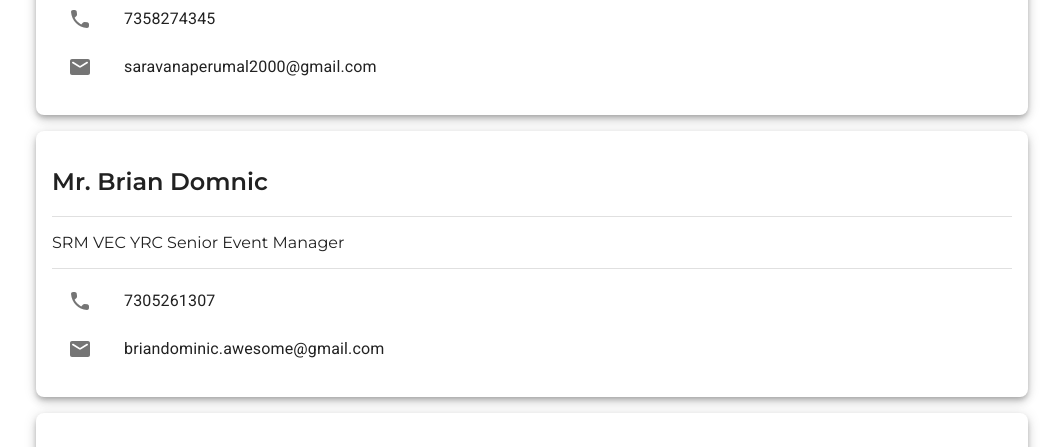
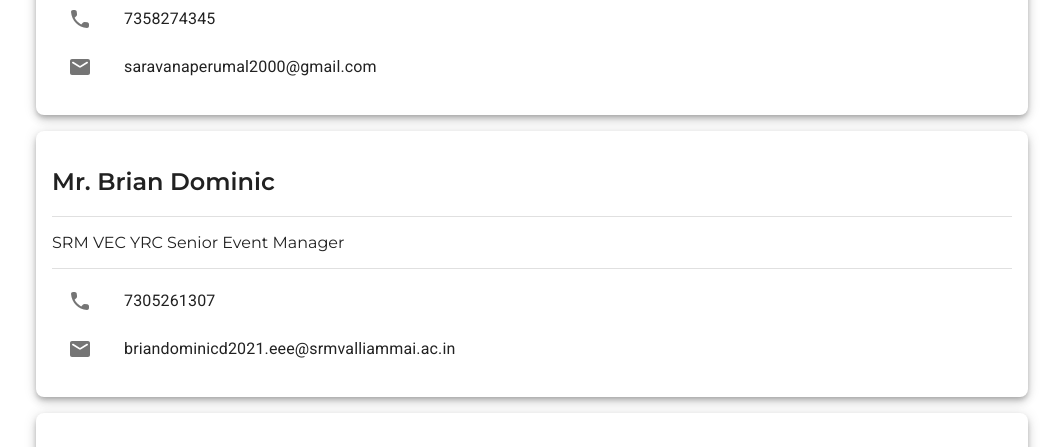
Before and after one commit to RajSolai/yrcwebsite, a React (Create React App) app: page /contact in a window 1280 px wide. Shown: the part 820-1267 px from the top of the page, without its empty margins (108-1171 px from the left). Built offline with nearby package versions, Linux system fonts and the light colour scheme.

Commit message:
Typo and minor changes

```diff
--- a/src/App.css
+++ b/src/App.css
@@ -23,10 +23,10 @@ h6 {
 .app {
   padding: 0rem 8rem 0rem 8rem;
 }
-.center{
+.center {
   text-align: center;
 }
-.justify{
+.justify {
   text-align: justify;
 }
 .brand {
@@ -227,6 +227,9 @@ button:hover {
   background-color: #e84a5f;
   color: #fff;
 }
+.about-para {
+  line-height-step: 1;
+}
 
 @media only screen and (max-width: 600px) {
   .app {
@@ -259,7 +262,7 @@ button:hover {
   .spacer {
     margin: 5rem;
   }
-  .justify{
+  .justify {
     text-align: center;
   }
 }
--- /dev/null
+++ b/src/components/ContactCard.js
@@ -0,0 +1,42 @@
+import React from "react";
+import {
+  Paper,
+  Divider,
+  List,
+  ListItem,
+  ListItemIcon,
+  ListItemText,
+} from "@material-ui/core";
+import { PhoneRounded, MailRounded } from "@material-ui/icons";
+
+class ContactCard extends React.Component {
+  render() {
+    return (
+      <Paper
+        style={{ padding: "1rem", margin: "1rem", borderRadius: "8px" }}
+        elevation={5}
+      >
+        <h2>{this.props.name}</h2>
+        <Divider></Divider>
+        <p>{this.props.position}</p>
+        <Divider></Divider>
+        <List>
+          <ListItem>
+            <ListItemIcon>
+              <PhoneRounded />
+            </ListItemIcon>
+            <ListItemText>{this.props.phoneno}</ListItemText>
+          </ListItem>
+          <ListItem>
+            <ListItemIcon>
+              <MailRounded />
+            </ListItemIcon>
+            <ListItemText>{this.props.mailid}</ListItemText>
+          </ListItem>
+        </List>
+      </Paper>
+    );
+  }
+}
+
+export default ContactCard;
--- a/src/screens/About.js
+++ b/src/screens/About.js
@@ -5,7 +5,15 @@ class About extends React.Component {
   render() {
     return (
       <Grow in={true}>
-        <div class="app"></div>
+        <div class="app justify">
+          <div className="spacer"></div>
+          <h1>About Us</h1>
+          <p className="about-para">
+            We Youth Red Cross Club of SRM Valliammai Engineering College was
+            inagurated on the year of 2008 <br/> under the Management of ICRS : Indian
+            Red Cross Society
+          </p>
+        </div>
       </Grow>
     );
   }
--- a/src/screens/Bldonation.js
+++ b/src/screens/Bldonation.js
@@ -27,7 +27,6 @@ class Bldonation extends React.Component {
       hospitalname: this.state.hospitalname,
       relationtopatient: this.state.rtp,
     };
-    console.log(data); // debug
     await Axios.post("https://yrc-vec-api.herokuapp.com/bldreq", data)
       .then((res) => {
         document.getElementById("feedback").style.display = "inline";
@@ -107,9 +106,9 @@ class Bldonation extends React.Component {
               value={this.state.bldgrp}
             />
             <br></br>
-            <h3>
+            <h6>
               <em>Only Govt,. Hospitals are Allowed due to Restrictions</em>
-            </h3>
+            </h6>
             <TextField
               style={{ margin: 8 }}
               fullWidth
--- a/src/screens/Contact.js
+++ b/src/screens/Contact.js
@@ -1,14 +1,6 @@
 import React from "react";
-import {
-  Grow,
-  Paper,
-  Divider,
-  List,
-  ListItem,
-  ListItemIcon,
-  ListItemText,
-} from "@material-ui/core";
-import { PhoneRounded, MailRounded } from "@material-ui/icons";
+import { Grow } from "@material-ui/core";
+import ContactCard from "../components/ContactCard";
 
 class Contact extends React.Component {
   constructor(props) {
@@ -34,10 +26,10 @@ class Contact extends React.Component {
           mailid: "saravanaperumal2000@gmail.com",
         },
         {
-          name: "Mr. Brian Domnic",
+          name: "Mr. Brian Dominic",
           position: "SRM VEC YRC Senior Event Manager",
           phoneno: "7305261307",
-          mailid: "briandominic.awesome@gmail.com",
+          mailid: "briandominicd2021.eee@srmvalliammai.ac.in",
         },
         {
           name: "Mr. Devanathan",
@@ -61,29 +53,12 @@ class Contact extends React.Component {
         <div className="app">
           <div className="spacer"></div>
           {this.state.contacts.map((data) => (
-            <Paper
-              style={{ padding: "1rem", margin: "1rem", borderRadius: "8px" }}
-              elevation={5}
-            >
-              <h2>{data.name}</h2>
-              <Divider></Divider>
-              <p>{data.position}</p>
-              <Divider></Divider>
-              <List>
-                <ListItem>
-                  <ListItemIcon>
-                    <PhoneRounded />
-                  </ListItemIcon>
-                  <ListItemText>{data.phoneno}</ListItemText>
-                </ListItem>
-                <ListItem>
-                  <ListItemIcon>
-                    <MailRounded />
-                  </ListItemIcon>
-                  <ListItemText>{data.mailid}</ListItemText>
-                </ListItem>
-              </List>
-            </Paper>
+            <ContactCard
+              name={data.name}
+              position={data.position}
+              phoneno={data.phoneno}
+              mailid={data.mailid}
+            ></ContactCard>
           ))}
         </div>
       </Grow>
--- a/src/screens/Services.js
+++ b/src/screens/Services.js
@@ -7,7 +7,7 @@ class Services extends React.Component {
       <Grow in={true}>
         <div className="app justify">
           <div className="spacer"></div>
-          <h2>Servies of SRM VEC YRC</h2>
+          <h1>Servies of SRM VEC YRC</h1>
           <List>
             <h4>
               The activities of Indian Red Cross society are grouped into four
```
